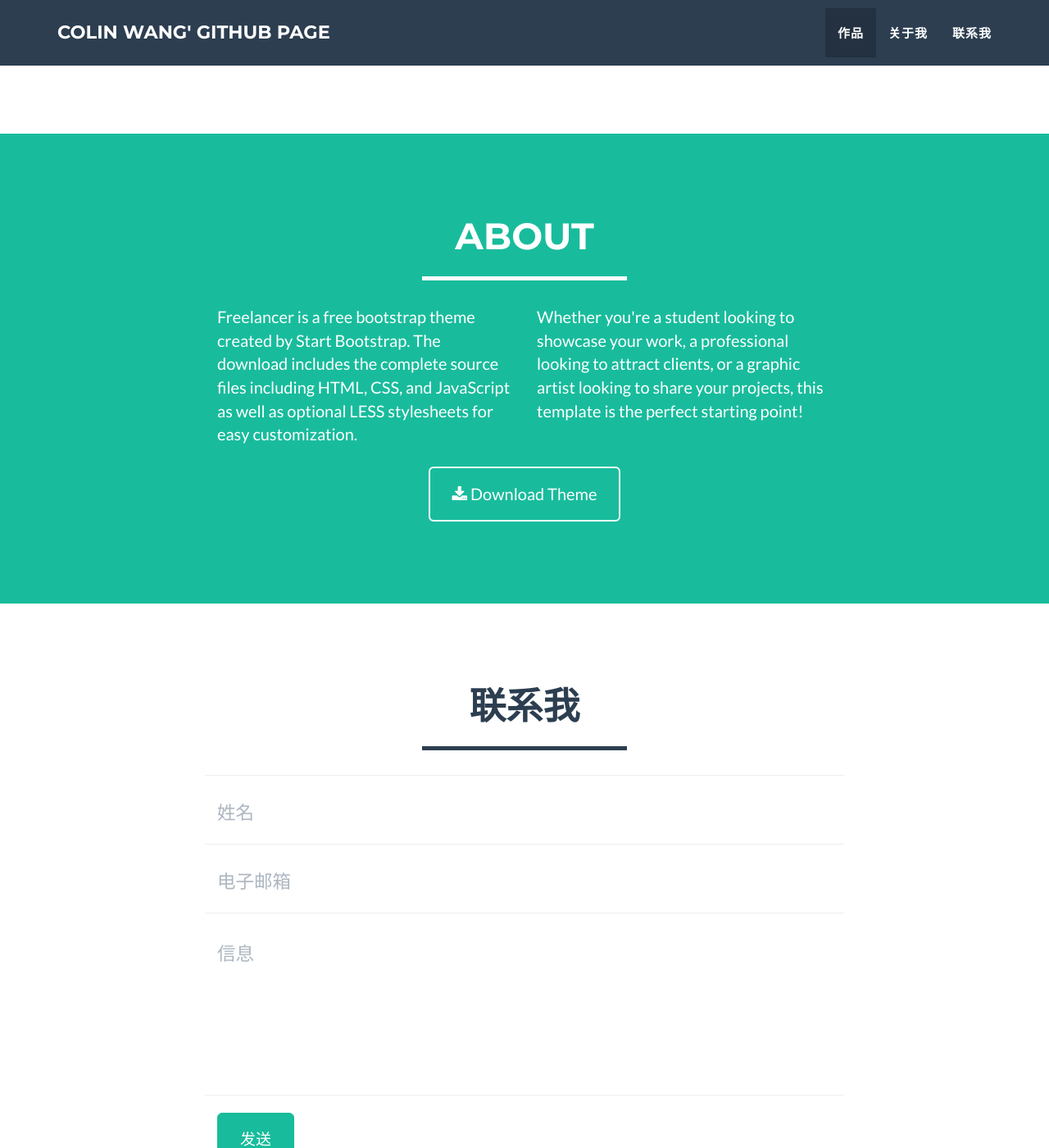
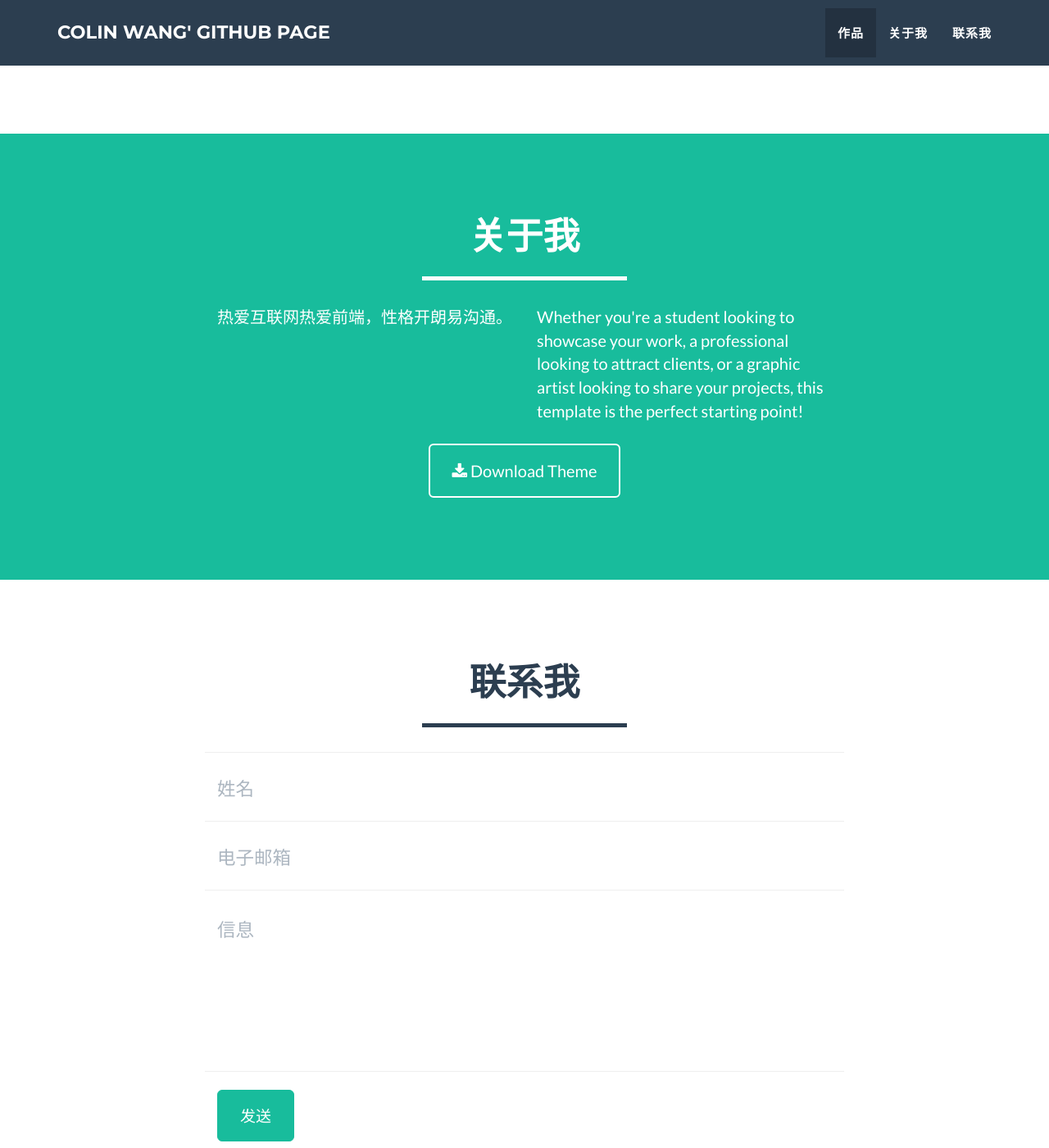
Before and after one commit to cxyn/blog, a Jekyll site: the page built from index.html, in a window 1280 px wide and 1400 px high, scrolled down 1502 px. Shown: the whole window at 82% size. Built offline with Jekyll 4.4.1, drawn with Linux system fonts in a browser that asks for light colours; some of the changed lines change nothing that is shown; some of the changed text lies outside the part shown.

Commit message:
have a try

```diff
--- a/_config.yml
+++ b/_config.yml
@@ -3,7 +3,7 @@ baseurl: /
 title: Colin Wang' github page
 email: i@wangyunxiao.com
 url: http://blog.wangyunxiao.com
-description: "Colin Wang's personal page."
+description: "王云霄的GitHub Page"
 skills: "前端开发 -- 搜索引擎优化 -- 产品运营"
 meta_author: Colin Wang
 
@@ -33,22 +33,22 @@ color:
 # Footer settings
 footer:
   copyright: Github && Jekyll
-  location: Location
-  social: Around the Web
+  location: 所在地
+  social: 社交
   credits: Credits
 
 # Social networks usernames (many more available: google-plus, flickr, dribbble, pinterest, instagram, tumblr, linkedin, etc.)
 social:
   - title: twitter
-    url: http://twitter.com/jekyllrb
+    url:
   - title: facebook
     url:
   - title: stack-overflow
-    url: http://stackoverflow.com/questions/tagged/jekyll
+    url:
   - title: bitbucket
-    url: http://bitbucket.org/jekyll
+    url:
   - title: github
-    url: http://github.com/jekyll
+    url:
 
 # Postal address (add as many lines as necessary)
 address:
--- a/_includes/about.html
+++ b/_includes/about.html
@@ -3,13 +3,13 @@
         <div class="container">
             <div class="row">
                 <div class="col-lg-12 text-center">
-                    <h2>About</h2>
+                    <h2>关于我</h2>
                     <hr class="star-light">
                 </div>
             </div>
             <div class="row">
                 <div class="col-lg-4 col-lg-offset-2">
-                    <p>Freelancer is a free bootstrap theme created by Start Bootstrap. The download includes the complete source files including HTML, CSS, and JavaScript as well as optional LESS stylesheets for easy customization.</p>
+                    <p>热爱互联网热爱前端，性格开朗易沟通。</p>
                 </div>
                 <div class="col-lg-4">
                     <p>Whether you're a student looking to showcase your work, a professional looking to attract clients, or a graphic artist looking to share your projects, this template is the perfect starting point! </p>
```
